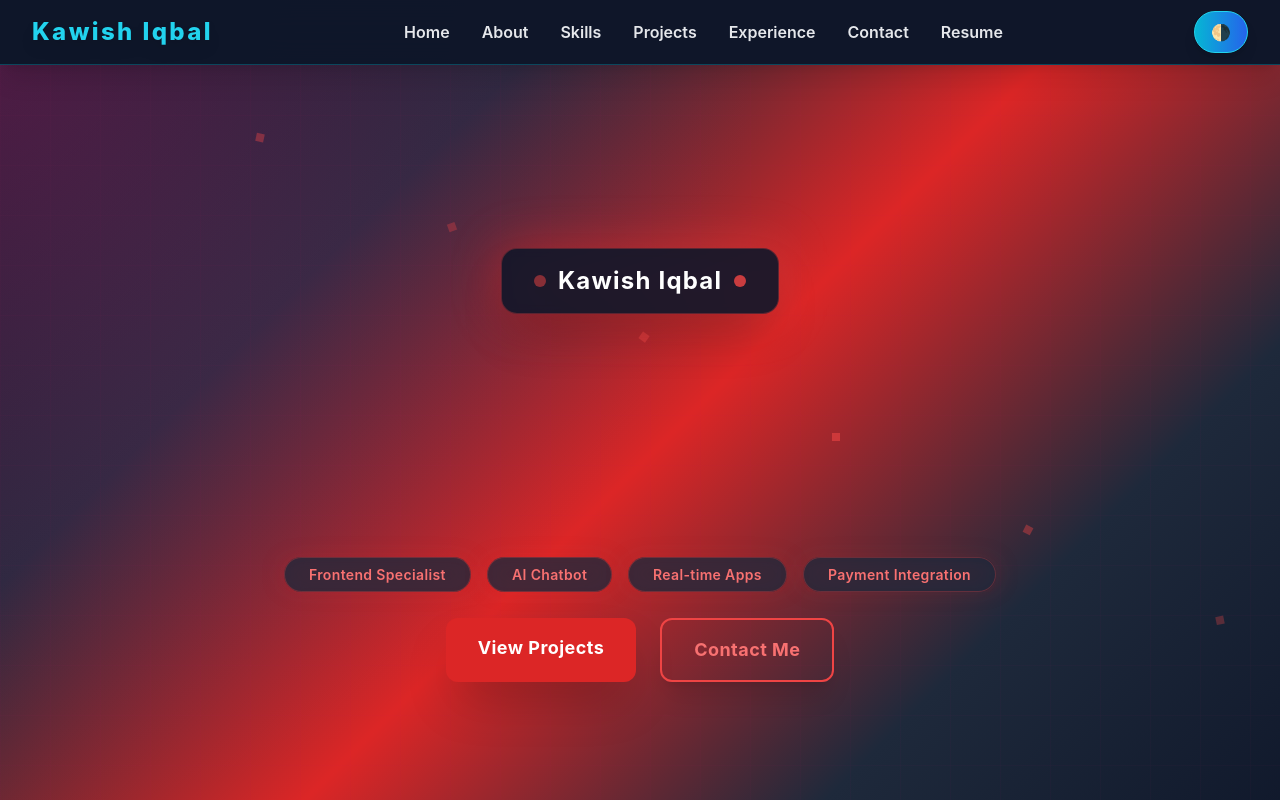
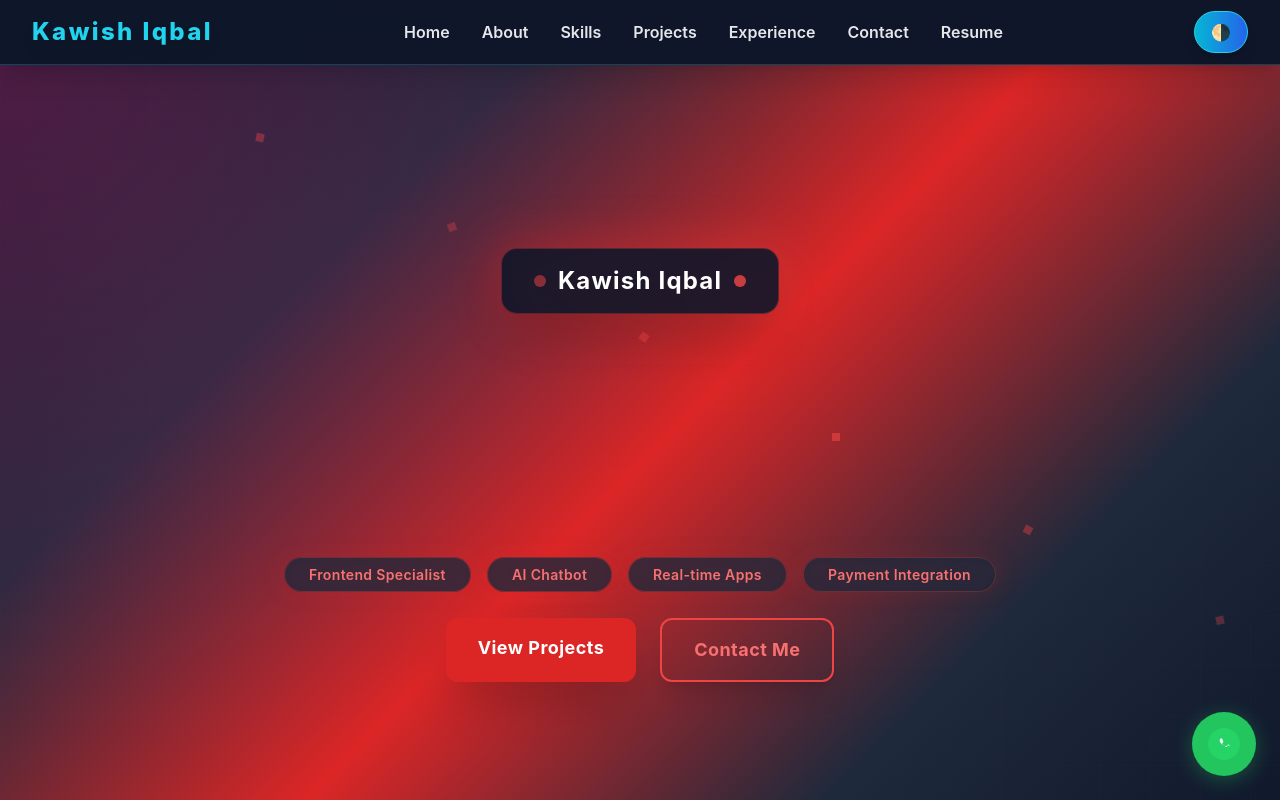
Before and after one commit to Kawish07/portfolio, a React (Vite) app: page / in a window 1280 px wide. Shown: the top 800 px of the page. Built offline with nearby package versions, Linux system fonts and the light colour scheme.

Commit message:
Fix LinkedIn link and add WhatsApp floating icon

```diff
--- a/components/Contact.jsx
+++ b/components/Contact.jsx
@@ -45,8 +45,21 @@ const Contact = () => {
           </div>
           <div className="flex items-center gap-3">
             <span className="text-lg font-semibold">LinkedIn:</span>
-            <a href="https://www.linkedin.com/in/kawish-iqbal/222767264/" target="_blank" rel="noopener noreferrer" className="text-lg underline text-neon">LinkedIn Profile</a>
+              <a href="https://www.linkedin.com/in/kawishiqbal" target="_blank" rel="noopener noreferrer" className="text-lg underline text-neon">LinkedIn Profile</a>
           </div>
+        {/* WhatsApp Floating Icon */}
+        <a
+          href="https://wa.me/923179511056"
+          target="_blank"
+          rel="noopener noreferrer"
+          className="fixed bottom-6 right-6 z-50 bg-green-500 rounded-full p-4 shadow-lg hover:bg-green-600 transition-all flex items-center justify-center"
+          style={{ boxShadow: '0 4px 20px rgba(37,211,102,0.3)' }}
+        >
+          <svg xmlns="http://www.w3.org/2000/svg" width="32" height="32" viewBox="0 0 32 32" fill="none">
+            <circle cx="16" cy="16" r="16" fill="#25D366"/>
+            <path d="M22.5 18.5c-.3-.1-1.7-.8-2-1-.3-.2-.5-.2-.7.1-.2.3-.8 1-1 1.2-.2.2-.4.2-.7.1-.3-.1-1.2-.4-2.3-1.3-.8-.7-1.3-1.5-1.5-1.8-.2-.3-.1-.5.1-.7.2-.2.4-.5.6-.7.2-.2.2-.4.3-.6.1-.2 0-.4-.1-.6-.1-.2-.7-1.7-.9-2.3-.2-.6-.4-.5-.6-.5-.2 0-.4 0-.6 0-.2 0-.5.1-.7.3-.2.2-.7.7-.7 1.7 0 1 .7 2.1 1.1 2.6.4.5 1.7 2.1 4.1 2.9.6.2 1.1.3 1.5.2.4-.1 1.2-.5 1.4-1 .2-.5.2-.9.1-1.1z" fill="#fff"/>
+          </svg>
+        </a>
         </div>
         <p className="mt-8 text-gray-300">Feel free to reach out via email, phone, or LinkedIn!</p>
       </div>
```
